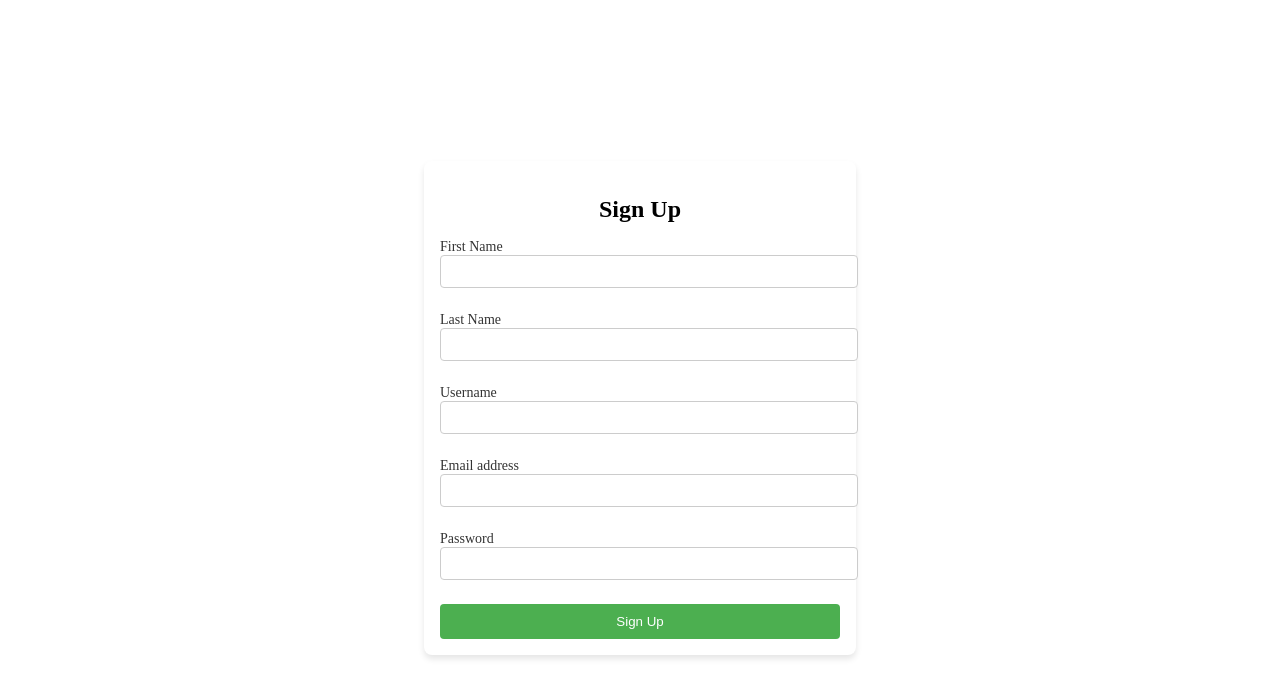
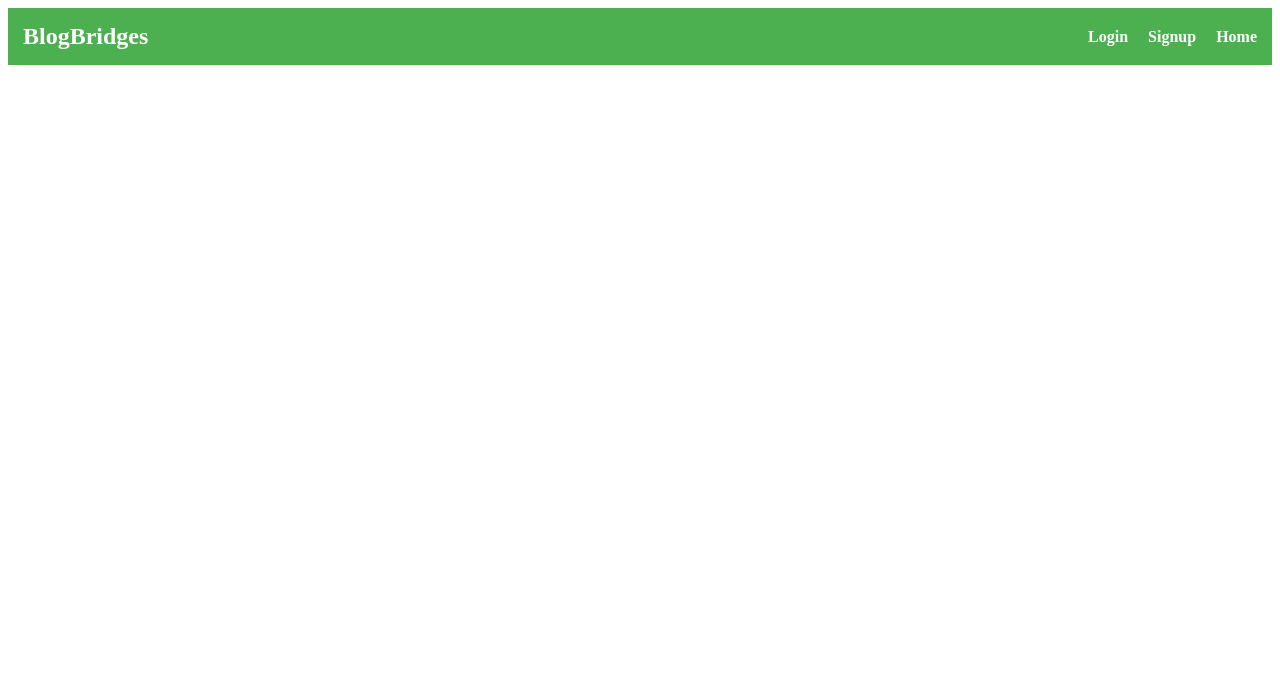
Before and after one commit to Jaiminiraval15/BlogBridges, a React (Create React App) app in the folder client/: page / in a window 1280 px wide. Shown: the top 698 px of the page. Built offline with nearby package versions, Linux system fonts and the light colour scheme.

Commit message:
Redesign Form

```diff
--- a/client/package.json
+++ b/client/package.json
@@ -10,7 +10,7 @@
     "react": "^18.2.0",
     "react-dom": "^18.2.0",
     "react-icons": "^5.0.1",
-    "react-router-dom": "^6.21.1",
+    "react-router-dom": "^6.21.3",
     "react-scripts": "5.0.1",
     "web-vitals": "^2.1.4"
   },
--- /dev/null
+++ b/client/src/components/Layout.js
@@ -0,0 +1,34 @@
+import { Outlet,Link } from "react-router-dom";
+import "../index.css";
+import { useLogout } from "../hooks/useLogout";
+import { useAuthContext } from "../hooks/useAuthContext";
+export default function Layout(){
+    const {logout} = useLogout()
+  const {user} = useAuthContext()
+
+    return(
+        <>
+
+             {user ? (
+        <nav className="navbar">
+          <div className="logo">BlogBridges</div>
+          <div className="nav-links">
+            <Link to="/">Home</Link>
+            <button onClick={logout}>Logout</button>
+          </div>
+        </nav>
+      ) : (
+        <nav className="navbar">
+          <div className="logo">BlogBridges</div>
+          <div className="nav-links">
+            <Link to="/login">Login</Link>
+            <Link to="/signup">Signup</Link>
+            <Link to="/">Home</Link>
+          </div>
+        </nav>
+      )}
+
+            <Outlet/>
+        </>
+    )
+}
--- a/client/src/index.css
+++ b/client/src/index.css
@@ -43,7 +43,7 @@
 }
 
 .login-button {
-  background-color: #4caf50;
+  background-color: #4caf50 ;
   color: #fff;
   padding: 10px;
   border: none;
@@ -65,3 +65,36 @@
   color: red;
   margin-top: 16px;
 }
+
+/* Add this CSS to your stylesheets */
+
+/* Add this CSS to your stylesheets */
+
+.navbar {
+  background-color:  #4caf50; /* Green color */
+  padding: 15px;
+  display: flex;
+  justify-content: space-between;
+  align-items: center;
+  color: white;
+}
+
+.logo {
+  font-size: 1.5rem;
+  font-weight: bold;
+}
+
+.nav-links {
+  display: flex;
+  gap: 20px;
+}
+
+.nav-links a {
+  text-decoration: none;
+  color: white;
+  font-weight: bold;
+}
+
+.nav-links a:hover {
+  text-decoration: underline;
+}
--- a/client/src/index.js
+++ b/client/src/index.js
@@ -4,12 +4,31 @@ import './index.css';
 import App from './App';
 import reportWebVitals from './reportWebVitals';
 import { AuthContextProvider } from './context/AuthContext';
+import { RouterProvider, createBrowserRouter } from 'react-router-dom';
+import { Login } from './components/Forms/LoginForm';
+import { Signup } from './components/Forms/SignupForm';
+import Layout from './components/Layout';
+const router = createBrowserRouter([
+  {
+    path: '/',
+    element: <Layout />,
+  },{
+    path: '/login',
+    element: <Login />,
+  },
+  {
+    path: '/signup',
+    element: <Signup />,
 
+
+},]);
 const root = ReactDOM.createRoot(document.getElementById('root'));
+
+
 root.render(
   <React.StrictMode>
     <AuthContextProvider>
-    <App />
+    <RouterProvider router={router}></RouterProvider>
     </AuthContextProvider>
   </React.StrictMode>
 );
```
Also changed, not shown: 2 other files (tests, documents, lock files or other folders).
